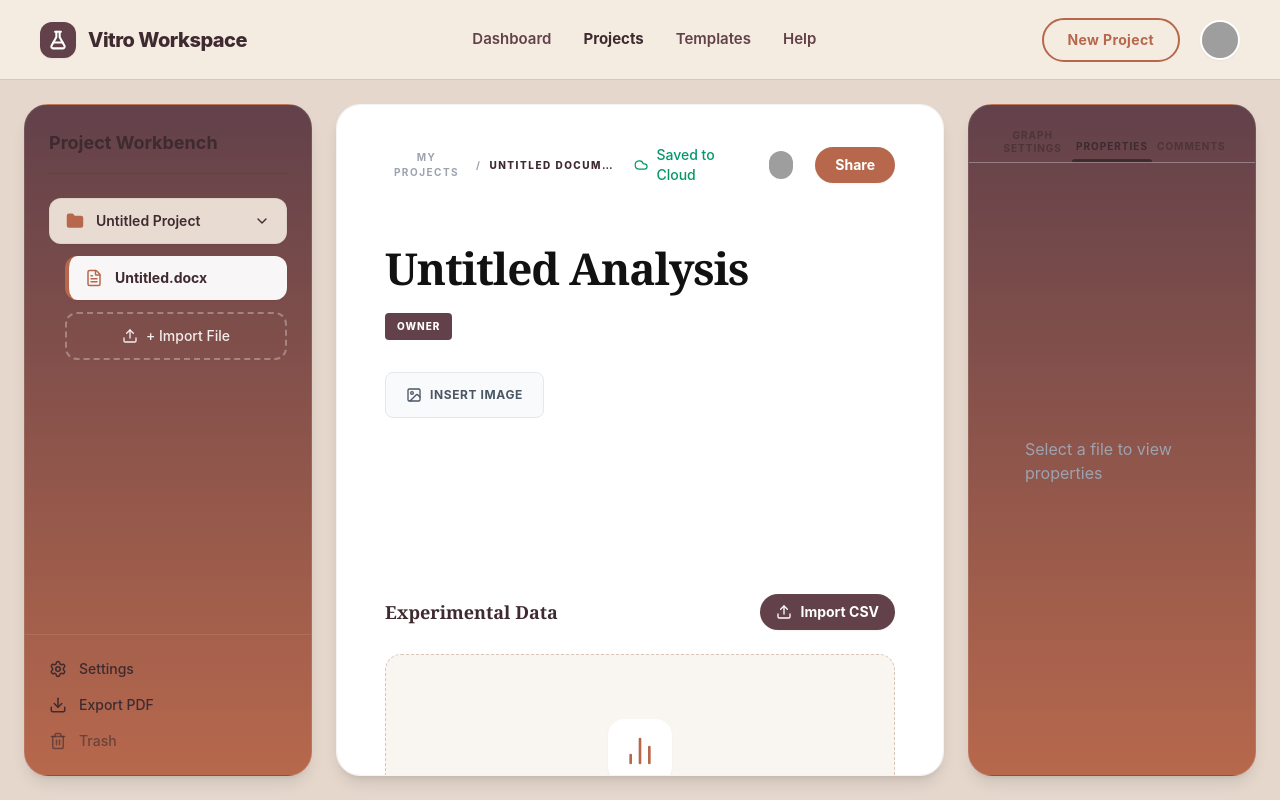
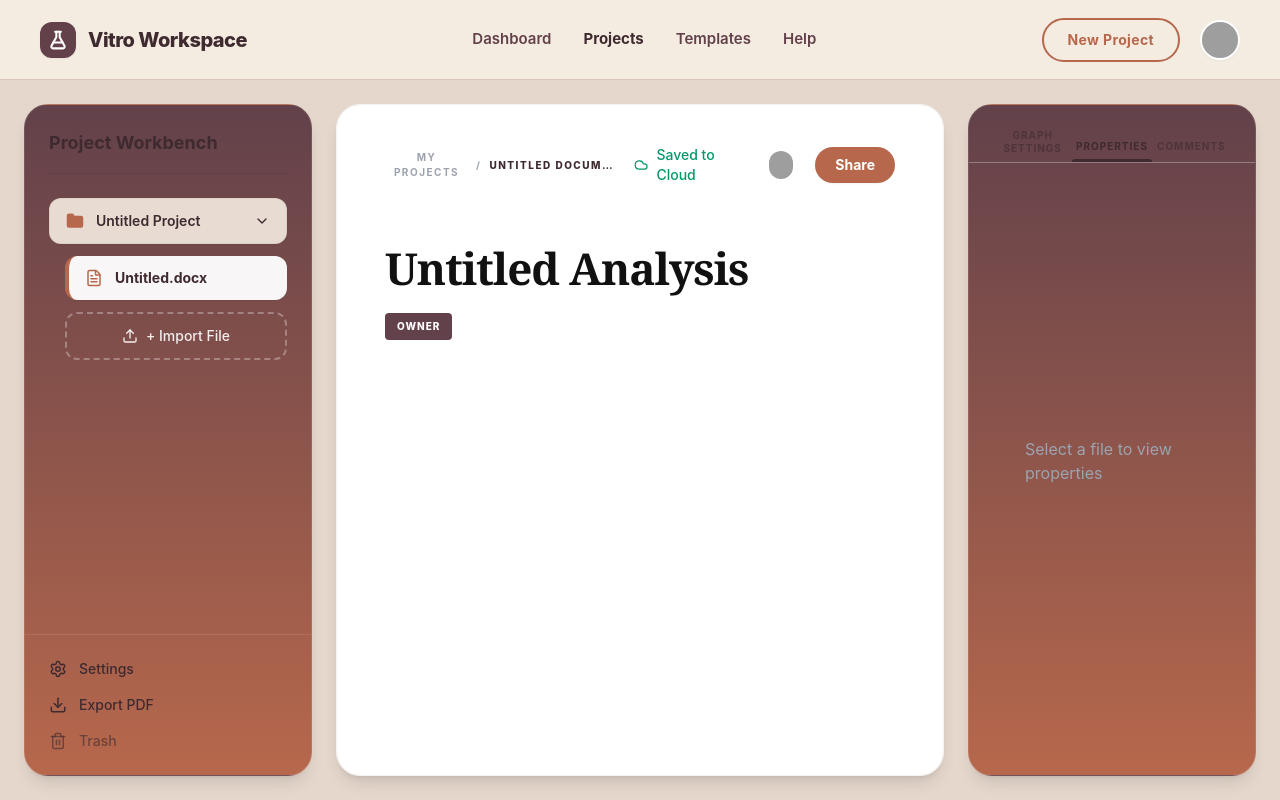
Before and after one commit to Abhishekhash101/VitroApp, a React (Vite) app: page /workspace/1 in a window 1280 px wide. Built offline with nearby package versions, Linux system fonts and the light colour scheme; grey boxes are pictures that could not be loaded.

Commit message:
feat: implement the core MainWorkspace component, integrating a rich text editor, data visualization, and file management features.

```diff
--- a/src/components/MainWorkspace.jsx
+++ b/src/components/MainWorkspace.jsx
@@ -174,7 +174,7 @@ export default function MainWorkspace() {
         content: '', // Start entirely empty (Phase 3 requirements)
         editorProps: {
             attributes: {
-                class: 'prose prose-lg focus:outline-none max-w-none text-[#444] font-serif leading-relaxed min-h-[120px]',
+                class: 'prose prose-lg focus:outline-none max-w-none text-[#444] font-serif leading-relaxed min-h-[500px]',
                 placeholder: 'Start typing your analysis here...',
             },
         },
@@ -361,47 +361,12 @@ export default function MainWorkspace() {
                                 {activeProject?.owner || 'Owner'}
                             </div>
 
-                            {/* TipTap Image Upload Toolbar */}
-                            <div className="flex items-center gap-2 mb-4 bg-gray-50 border border-gray-200 rounded-lg p-2 max-w-max text-gray-600">
-                                <label className="flex items-center gap-2 text-xs font-bold uppercase tracking-wider cursor-pointer hover:bg-gray-200 px-3 py-1.5 rounded transition-colors">
-                                    <ImageIcon size={16} />
-                                    Insert Image
-                                    <input type="file" accept="image/*" className="hidden" onChange={handleImageUpload} />
-                                </label>
-                            </div>
-
                             {/* Editor Area */}
-                            <div className="mb-10 min-h-[120px]">
+                            <div className="mb-10 min-h-[500px]">
                                 <EditorContent editor={editor} />
                             </div>
 
-                            {/* Action Bar for Tables & Data */}
-                            <div className="flex justify-between flex-wrap gap-4 items-center mb-6">
-                                <h3 className="text-[#3E2A2F] font-bold text-lg font-serif">Experimental Data</h3>
-                                <label className="flex items-center gap-2 bg-[#62414A] hover:bg-[#53353D] text-white px-4 py-2 rounded-full font-bold text-sm shadow-sm transition-colors cursor-pointer">
-                                    <Upload size={16} />
-                                    Import CSV
-                                    <input type="file" accept=".csv" className="hidden" onChange={handleFileUpload} />
-                                </label>
-                            </div>
-
-                            {chartData.length === 0 ? (
-                                /* Empty State for Graph & Table Content */
-                                <div className="border border-dashed border-[#D8C7B9] bg-[#F4EBE1]/50 rounded-2xl p-16 flex flex-col items-center justify-center text-center">
-                                    <div className="w-16 h-16 bg-white rounded-2xl shadow-sm flex items-center justify-center mb-4 text-[#B7684C]">
-                                        <BarChart2 size={32} />
-                                    </div>
-                                    <h3 className="text-[#3E2A2F] font-bold text-lg mb-2">No Data Available</h3>
-                                    <p className="text-[#3E2A2F]/60 text-sm max-w-sm font-medium mb-6">
-                                        Import a CSV file to automatically generate a data table and dynamic chart visualization.
-                                    </p>
-                                    <label className="bg-white border border-[#D8C7B9] text-[#62414A] hover:bg-gray-50 px-6 py-2.5 rounded-full font-bold text-sm shadow-sm transition-colors cursor-pointer inline-flex items-center gap-2">
-                                        <Upload size={16} />
-                                        Upload CSV Configuration
-                                        <input type="file" accept=".csv" className="hidden" onChange={handleFileUpload} />
-                                    </label>
-                                </div>
-                            ) : (
+                            {chartData.length > 0 && (
                                 <>
                                     {/* Data Table */}
                                     <div className="border border-[#E5D7CC] rounded-xl overflow-hidden mb-12 shadow-sm font-sans">
```
